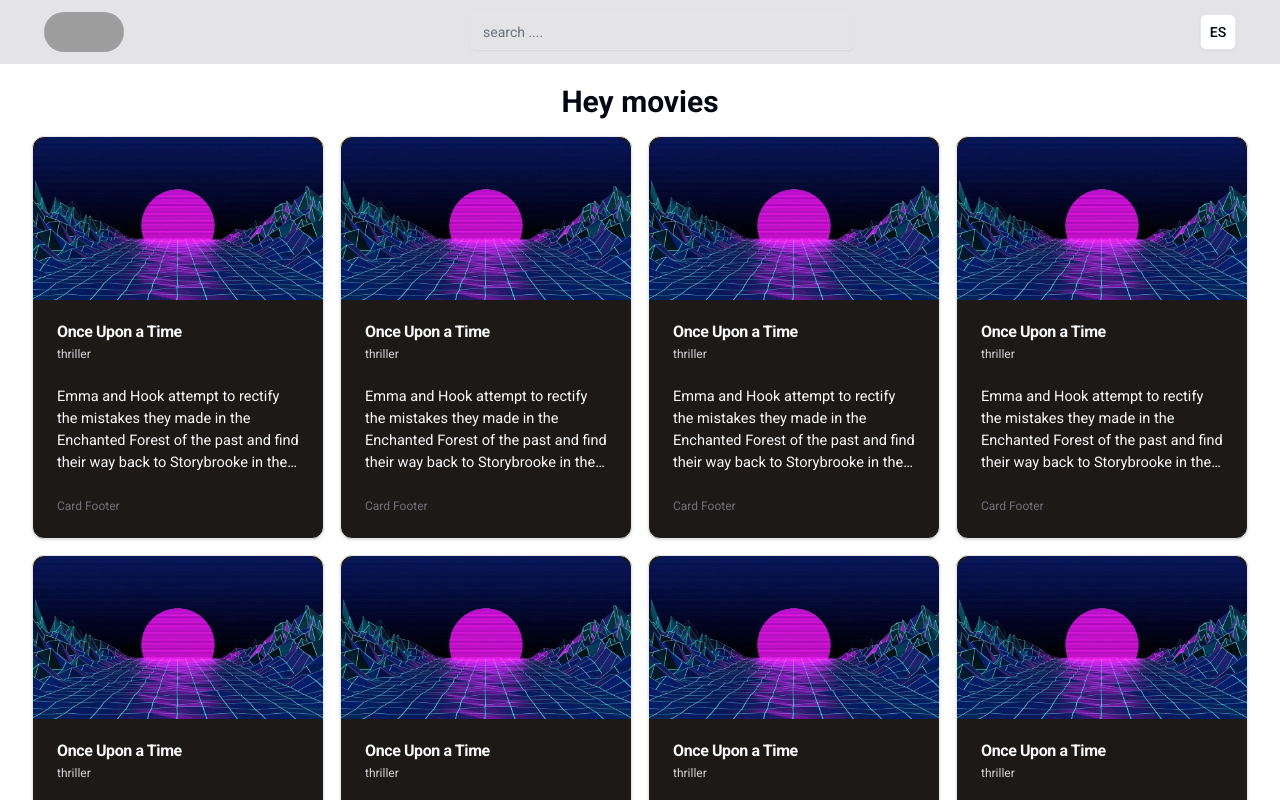
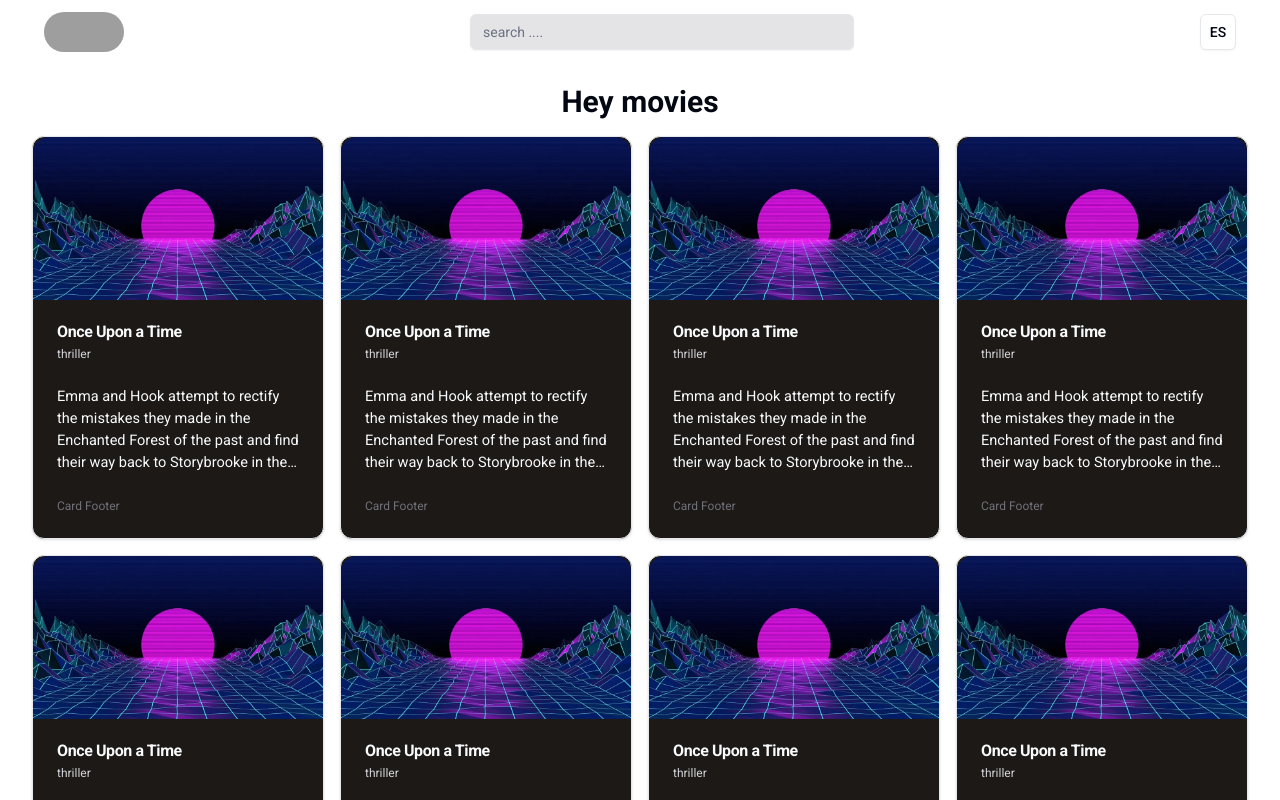
Before and after one commit to italodoe/next-movie, a Next.js app: page / in a window 1280 px wide. Shown: the top 800 px of the page. Built offline with nearby package versions, Linux system fonts and the light colour scheme; grey boxes are pictures that could not be loaded.

Commit message:
change style

```diff
--- a/components/Header.tsx
+++ b/components/Header.tsx
@@ -7,7 +7,7 @@
 export default function Header() {
   return (
     <header
-      className={cn(" items-center p-3 w-full   sticky top-0 bg-zinc-200")}
+      className={cn(" items-center p-3 w-full   sticky top-0  z-10 backdrop-blur-md bg-white/30 ")}
     >
       <div className="flex flex-row flex-no-wrap items-center  md:container m-auto justify-between gap-3">
         <Link href={"/"}>
@@ -20,7 +20,7 @@
           </Avatar>
         </Link>
         <div className=" w-40 lg:w-96 sm:gap-x-56 ">
-          <Input type="text" placeholder="search ...." />
+          <Input type="text" className="bg-zinc-200" placeholder="search ...." />
         </div>
         <div>
           <Button variant="outline" size={"icon"}>
```
